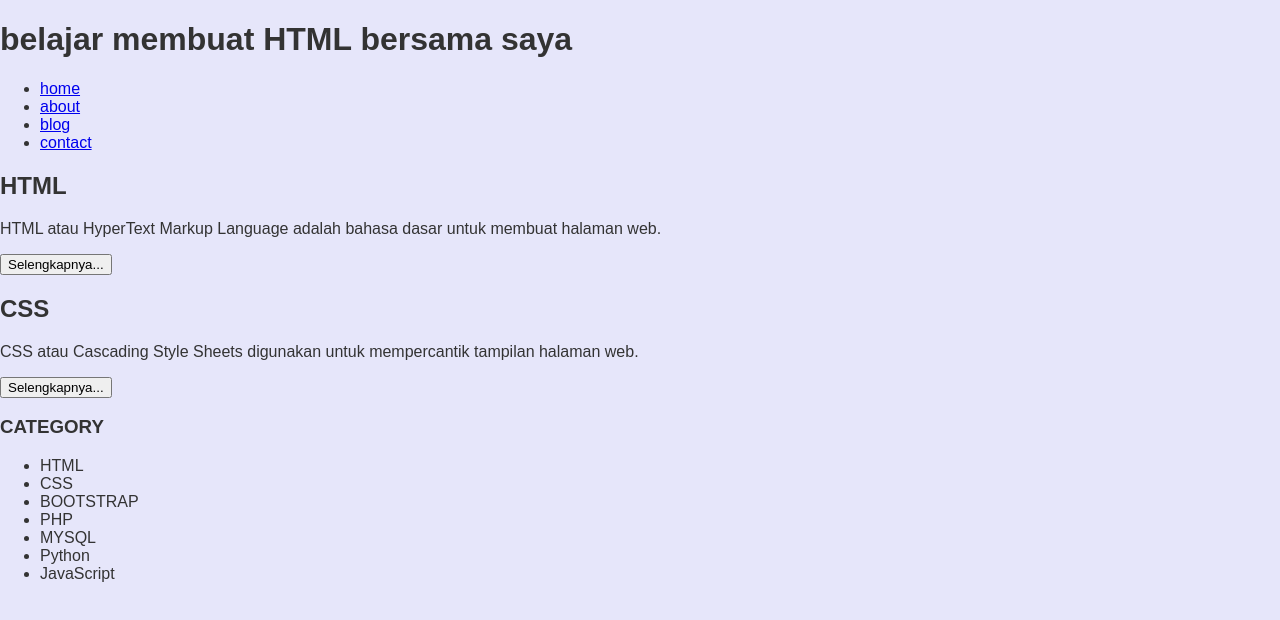
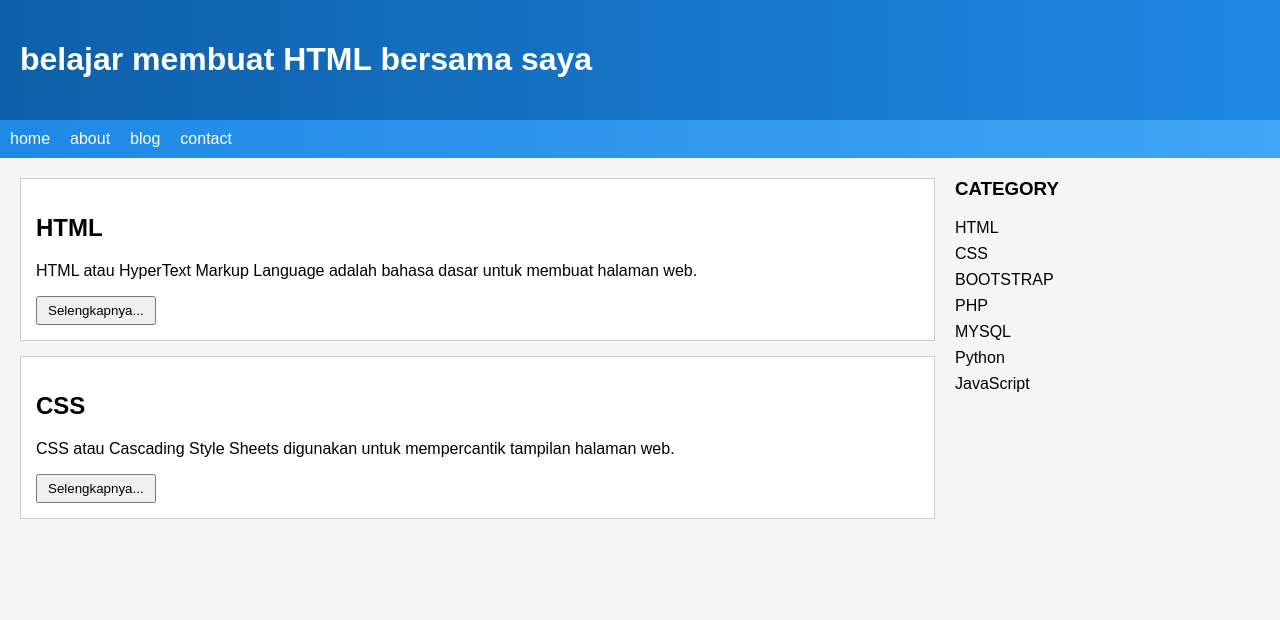
Before and after one commit to renatabelajar/web-renata-berita-pakci, a plain HTML site: page index.html in a window 1280 px wide. Drawn offline with Linux system fonts and the light colour scheme.

Commit message:
style.css

```diff
--- a/style.css
+++ b/style.css
@@ -1,30 +1,75 @@
 body {
-  background-color:lavender;
-  color: #333;
-  width: 100%;
-  font-family: sans-serif;
-  margin: 0 auto;
+    font-family: Arial, sans-serif;
+    margin: 0;
+    background-color: #f5f5f5;
 }
 
-.header {
-  width: 90%;
-  margin: auto;
-  height; auto;
-  background: #417aa8;
-  color: #fff;
-  padding: 20px 0;
+/* HEADER */
+header {
+    background: linear-gradient(to right, #0f5fa8, #1e88e5);
+    color: white;
+    padding: 20px;
 }
 
-.menu {
-  background-color: 417aa8;
-  height: 50px;
-  line-height: 50px;
-  position: relative;
-  width: 90%;
-  margin: 0 auto;
-  padding: 0;
+/* NAVBAR */
+nav {
+    background: linear-gradient(to right, #1e88e5, #42a5f5);
 }
 
-.menu ul {
-  list-style: none;
+nav ul {
+    list-style: none;
+    margin: 0;
+    padding: 10px;
+    display: flex;
 }
+
+nav ul li {
+    margin-right: 20px;
+}
+
+nav ul li a {
+    text-decoration: none;
+    color: white;
+}
+
+/* CONTAINER */
+.container {
+    display: flex;
+    padding: 20px;
+}
+
+/* CONTENT */
+.content {
+    flex: 3;
+}
+
+.card {
+    background: white;
+    padding: 15px;
+    margin-bottom: 15px;
+    border: 1px solid #ccc;
+}
+
+.card button {
+    padding: 5px 10px;
+    cursor: pointer;
+}
+
+/* SIDEBAR */
+aside {
+    flex: 1;
+    margin-left: 20px;
+}
+
+aside h3 {
+    margin-top: 0;
+}
+
+aside ul {
+    list-style: none;
+    padding: 0;
+}
+
+aside ul li {
+    margin-bottom: 8px;
+}
```
